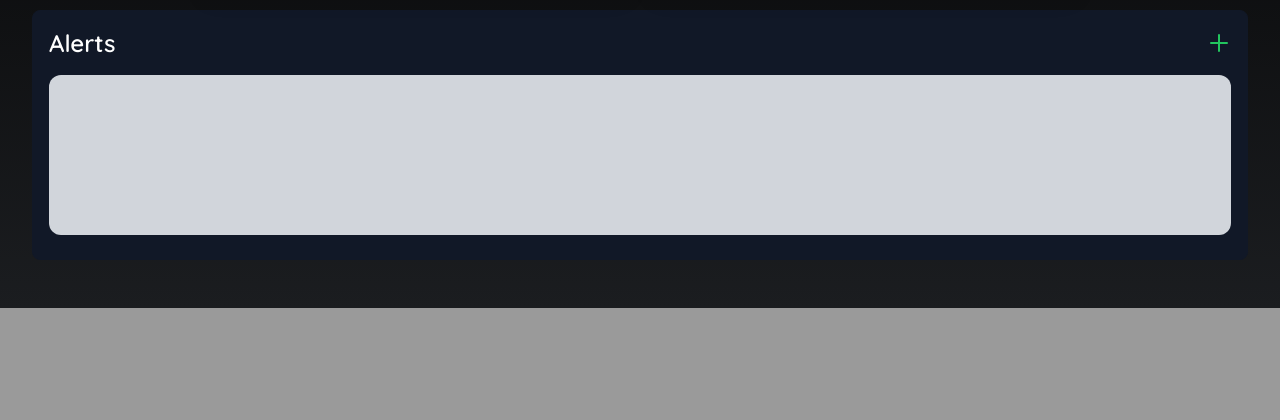
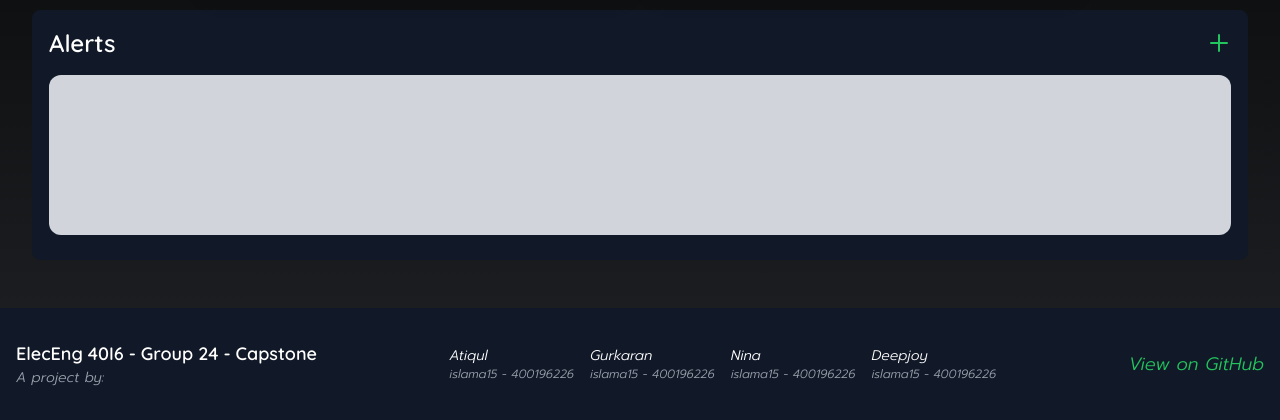
Before and after one commit to Atiqul-Isla/smart-video-system, a Flask app: page / in a window 1280 px wide. Shown: the part 522-942 px from the top of the page. Before the commit the page ends 830 px from the top, so only its background shows below. Run offline with Flask 2, Linux system fonts and the light colour scheme; some libraries are stand-ins or nearby versions; grey boxes are pictures that could not be loaded.

Commit message:
Added footer template and cleaned up live feed

```diff
--- a/templates/index.html
+++ b/templates/index.html
@@ -73,6 +73,35 @@ h1, h2, h3, h4, h5, h6 {
 
         {% endblock %}
       </div>
+      <footer class="bg-gray-900 text-white py-8 px-4">
+        <div class="container mx-auto flex flex-col md:flex-row justify-between items-center">
+          <div class="text-center md:text-left mb-4 md:mb-0">
+            <h4 class="text-lg font-semibold">ElecEng 40I6 - Group 24 - Capstone</h4>
+            <p class="text-gray-400 text-sm">A project by:</p>
+          </div>
+          <div class="flex flex-col md:flex-row gap-4">
+            <div>
+              <p class="text-sm">Atiqul</p>
+              <p class="text-xs text-gray-400">islama15 - 400196226</p>
+            </div>
+            <div>
+              <p class="text-sm">Gurkaran</p>
+              <p class="text-xs text-gray-400">islama15 - 400196226</p>
+            </div>
+            <div>
+              <p class="text-sm">Nina</p>
+              <p class="text-xs text-gray-400">islama15 - 400196226</p>
+            </div>
+            <div>
+              <p class="text-sm">Deepjoy</p>
+              <p class="text-xs text-gray-400">islama15 - 400196226</p>
+            </div>
+          </div>
+          <div class="text-center md:text-right mt-4 md:mt-0">
+            <a href="https://github.com/your-github-repo" class="text-green-500 hover:text-green-600" target="_blank" rel="noopener noreferrer">View on GitHub</a>
+          </div>
+        </div>
+      </footer>
     </div>
 
 
```
Also changed, not shown: backend/generate.py (+5 -17 lines).
